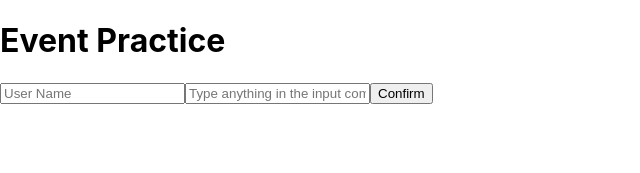
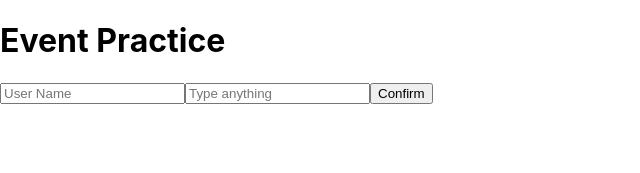
Before and after one commit to geumilbae/book_react_skill, a React (Create React App) app in the folder hello-react/: page / in a window 1280 px wide. Shown: the top 173 px of the page, without its empty margins (0-640 px from the left). Built offline with nearby package versions, Linux system fonts and the light colour scheme.

Commit message:
4.2 event handling: onKeyPress

```diff
--- a/hello-react/src/EventPractice.js
+++ b/hello-react/src/EventPractice.js
@@ -21,6 +21,12 @@ class EventPractice extends Component {
         });
     }
 
+    handleKeyPress = (e) => {
+        if(e.key === 'Enter') {
+            this.handleClick();
+        }
+    }
+
     render() {
         return (
             <div>
@@ -35,9 +41,10 @@ class EventPractice extends Component {
                 <input
                     type="text"
                     name="message"
-                    placeholder="Type anything in the input component"
+                    placeholder="Type anything"
                     value={this.state.message}
                     onChange={this.handleChange}
+                    onKeyPress={this.handleKeyPress}
                 />
                 <button onClick={this.handleClick}>Confirm</button>
             </div>
```
